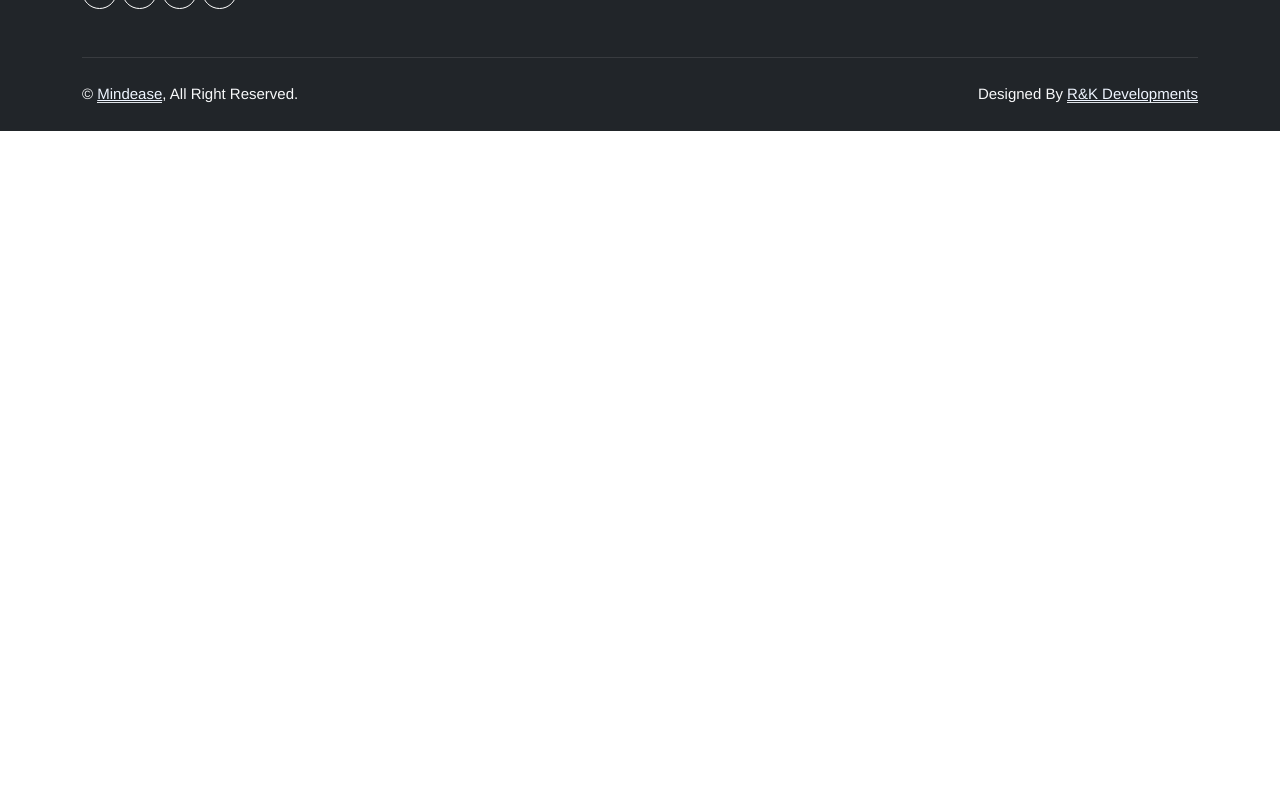
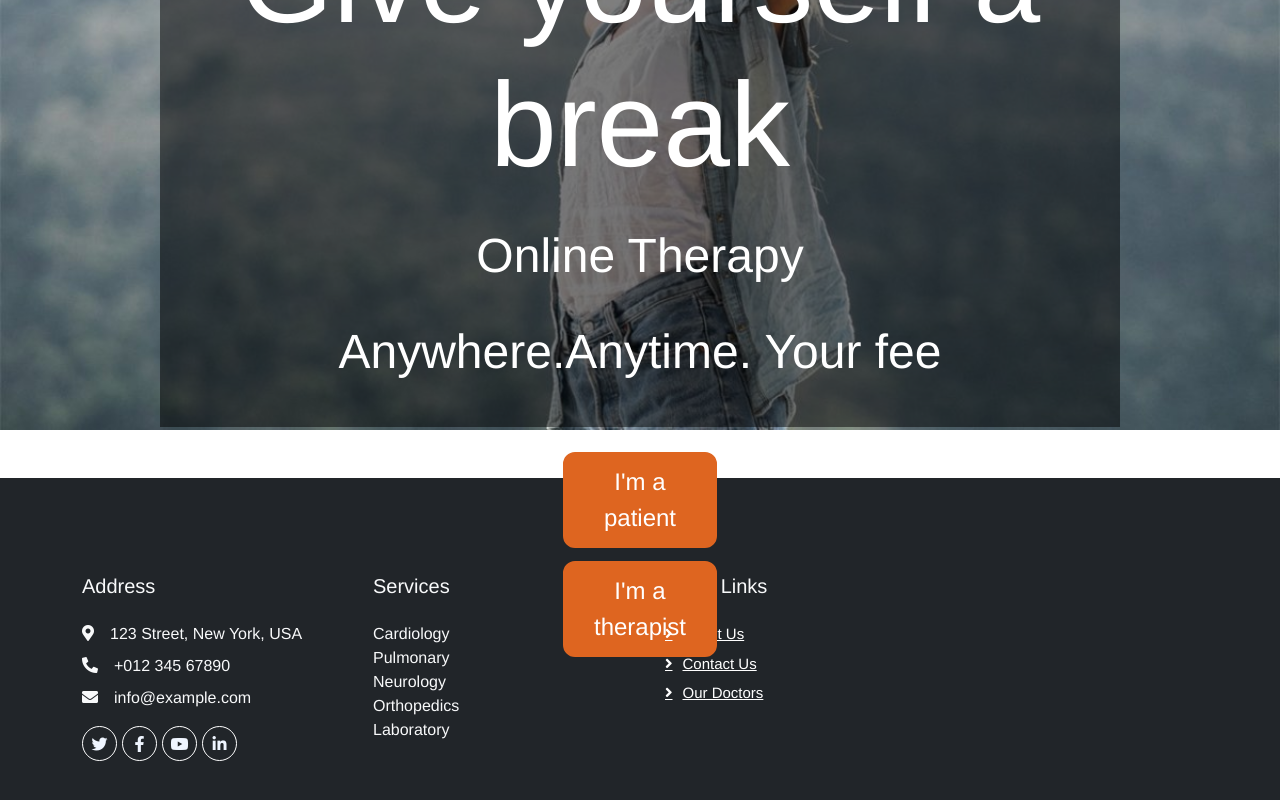
Before and after one commit to kaan302/Mindease, a Vue app in the folder client/: page / in a window 1280 px wide. Shown: the part 498-1298 px from the top of the page. Before the commit the page ends 800 px from the top, so only its background shows below. Built offline with nearby package versions, Linux system fonts and the light colour scheme.

Commit message:
tryed to remove the footer and header for landingpage

```diff
--- a/client/src/App.vue
+++ b/client/src/App.vue
@@ -1,17 +1,25 @@
 <template>
   <div id="app">
+<!--    <NavBar v-if="isLandingPage"></NavBar>-->
     <NavBar></NavBar>
     <router-view></router-view>
     <Footer></Footer>
+<!--    <Footer v-if="isLandingPage"></Footer>-->
   </div>
 </template>
 
 <script>
 import NavBar from "@/components/Navigation/Navbar";
 import Footer from "@/components/Footer/Footer";
+
 export default {
   name: 'App',
-  components: { NavBar, Footer }
+  components: { NavBar, Footer },
+  computed: {
+    isLandingPage() {
+      return this.$route.toString() === 'landing-page';
+    }
+  }
 }
 </script>
 
--- a/client/src/components/LandingPage/LandingComponent.vue
+++ b/client/src/components/LandingPage/LandingComponent.vue
@@ -7,9 +7,9 @@
     </div>
 
     <div v-motion-fade class="button-section">
-        <LandingButton>I'm a patient</LandingButton>
+      <LandingButton @click="goToPatient">I'm a patient</LandingButton>
       <br>
-        <LandingButton>I'm a therapist</LandingButton>
+      <LandingButton @click="goToProfessionals">I'm a therapist</LandingButton>
     </div>
 
   </div>
@@ -23,6 +23,14 @@ export default {
   name: "LandingComponent",
   components: {
     LandingButton
+  },
+  methods: {
+    goToProfessionals() {
+      this.$router.push("/home-professionals");
+    },
+    goToPatient() {
+      this.$router.push("/#");
+    }
   }
 }
 </script>
--- a/client/src/router/index.js
+++ b/client/src/router/index.js
@@ -1,5 +1,4 @@
 import {createRouter, createWebHashHistory} from "vue-router";
-import HomeComponent from "@/components/HomePage/HomeComponent";
 import LandingComponent from "@/components/LandingPage/LandingComponent";
 import HomeProfessionals from "@/components/HomePage/HomeProfessionals";
 import FindDoctor from "@/components/FindDoctorPage/FindDoctor";
@@ -13,7 +12,7 @@ import Contact from "@/components/Contact/Contact";
 const routes = [
     {
         path: "/",
-        component: HomeComponent,
+        component: LandingComponent,
     },
     {
         path: "/landing-page",
```
Lines whose indentation alone changed are shown as unchanged.
